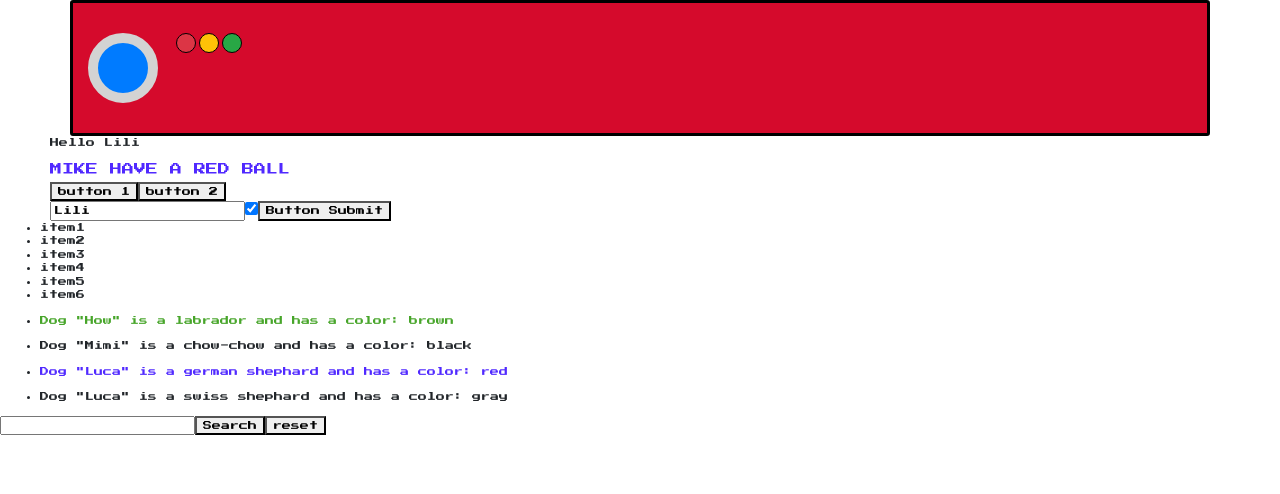
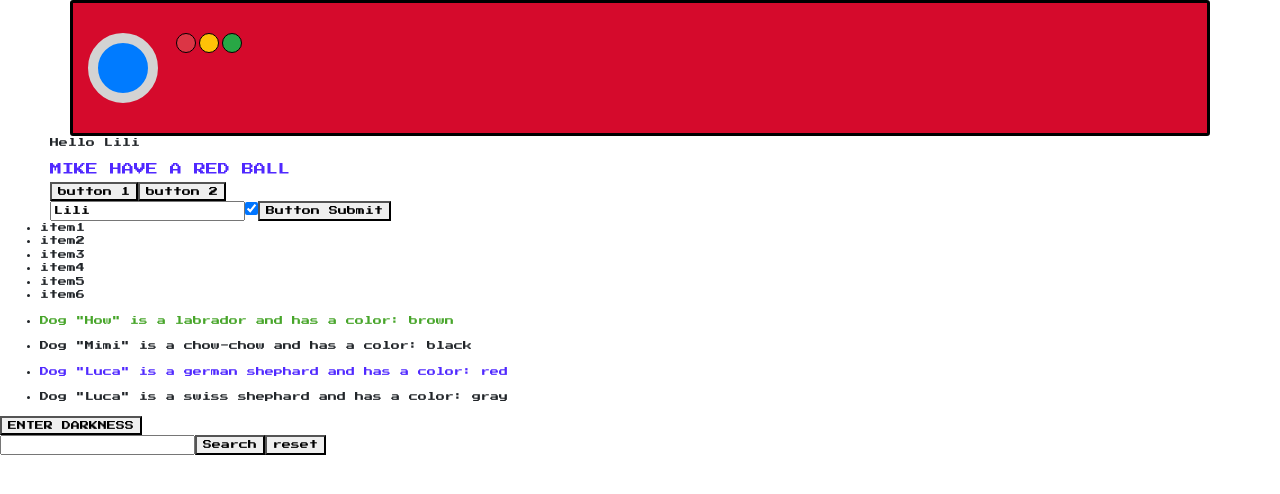
Before and after one commit to mswidzinska/vokedex-Complete, a Vue app: page /#/ in a window 1280 px wide. Shown: the top 494 px of the page. Built offline with nearby package versions, Linux system fonts and the light colour scheme.

Commit message:
able-disable class(enter darknes example)

```diff
--- a/src/views/Home.vue
+++ b/src/views/Home.vue
@@ -27,7 +27,7 @@
         </button>
       </form>
     </div>
-    <div>
+    <div :class="{darkTheme: isDark}">
       <ul>
         <li v-for="item in items" :key="item.index">
           {{ item }}
@@ -40,6 +40,7 @@
 
         </li>
       </ul>
+      <button @click="isDark =!isDark"> ENTER DARKNESS</button>
     </div>
     <form @submit="formSubmit">
       <input v-model="searchQuery" />
@@ -57,6 +58,7 @@ export default {
   name: "Home",
   data() {
     return {
+      isDark: false,
       searchQuery: "",
       name: "Lili",
       red: true,
@@ -117,4 +119,7 @@ export default {
 .yellow {
   color: yellow;
 }
+.darkTheme {
+  background-color: black;
+}
 </style>
```
